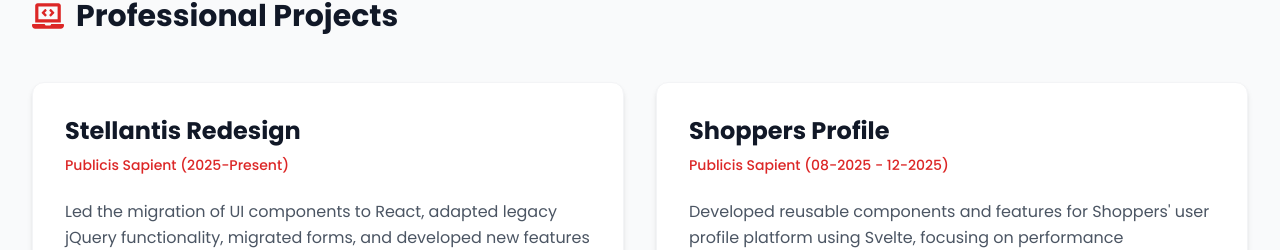
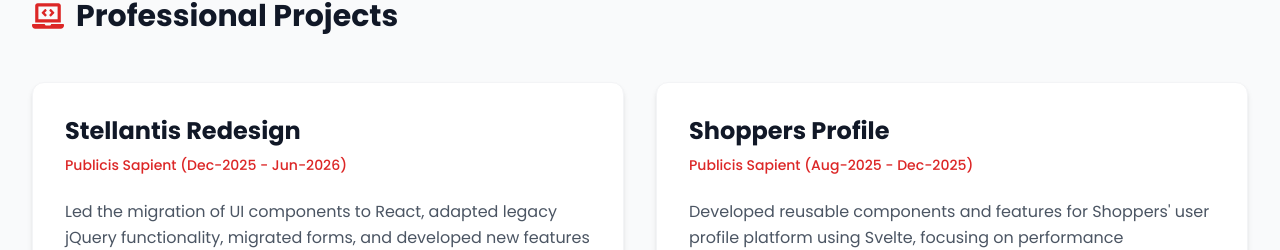
Before and after one commit to Daveveloper/cv-project, a React (Vite) app: page / in a window 1280 px wide. Shown: the part 2882-3132 px from the top of the page. Built offline with nearby package versions, Linux system fonts and the light colour scheme.

Commit message:
change dates

```diff
--- a/src/components/sections/Projects.tsx
+++ b/src/components/sections/Projects.tsx
@@ -47,13 +47,13 @@
   const projects = [
     {
       title: "Stellantis Redesign",
-      period: "Publicis Sapient (2025-Present)",
+      period: "Publicis Sapient (Dec-2025 - Jun-2026)",
       description: "Led the migration of UI components to React, adapted legacy jQuery functionality, migrated forms, and developed new features for Stellantis' digital platform using modern frontend architecture with AEM integration.",
       technologies: ["React", "TypeScript", "jQuery", "Node.js", "BEM", "SASS", "AEM", "Zustand"]
     },
     {
       title: "Shoppers Profile",
-      period: "Publicis Sapient (08-2025 - 12-2025)",
+      period: "Publicis Sapient (Aug-2025 - Dec-2025)",
       description: "Developed reusable components and features for Shoppers' user profile platform using Svelte, focusing on performance optimization and seamless user experience.",
       technologies: ["Svelte"]
     },
```
